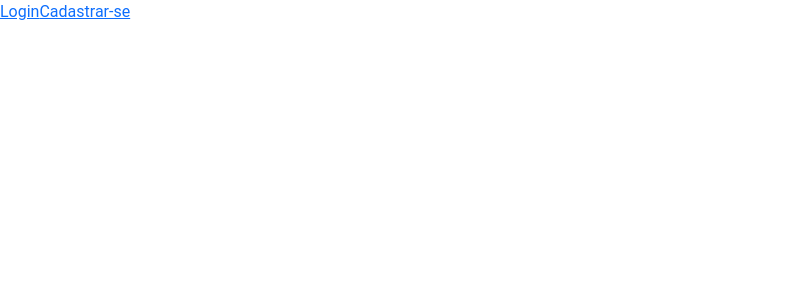
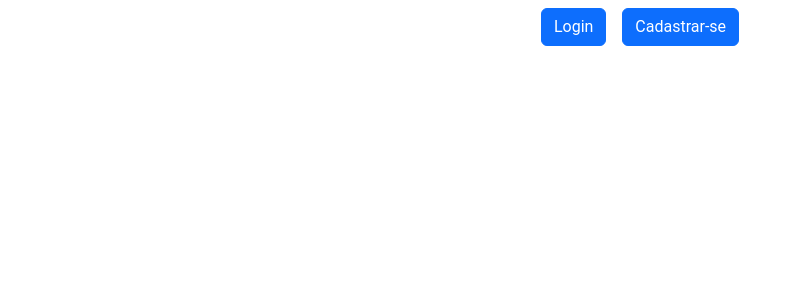
Before and after one commit to gabrielca-code/LifesTask_React-Spring, a React (Vite) app: page / in a window 1280 px wide. Shown: the top 300 px of the page, without its empty margins (0-802 px from the left). Built offline with nearby package versions, Linux system fonts and the light colour scheme.

Commit message:
feat: botões tela de login ajustados

```diff
--- a/src/App.jsx
+++ b/src/App.jsx
@@ -4,7 +4,7 @@
 import RootPage from './pages/tarefas';
 import Login from './pages/login';
 import CadastrarUsuario from './pages/cadastrarUsuario';
-import Home from './home';
+import Home from './pages/home';
 
 function App() {
   return (
--- a/src/home/index.jsx
+++ /dev/null
@@ -1,13 +0,0 @@
-import React from 'react'
-import { Link } from 'react-router-dom';
-
-const Home = () => {
-  return (
-    <div>
-      <Link to="/login">Login</Link>
-      <Link to="/cadastrarUsuario">Cadastrar-se</Link>
-    </div>
-  )
-}
-
-export default Home;
--- /dev/null
+++ b/src/pages/home/index.jsx
@@ -0,0 +1,13 @@
+import React from 'react'
+import { Link } from 'react-router-dom';
+
+const Home = () => {
+  return (
+    <div class="container d-flex justify-content-center">
+      <Link class="btn btn-primary m-2" to="/login">Login</Link>
+      <Link class="btn btn-primary m-2" to="/cadastrarUsuario">Cadastrar-se</Link>
+    </div>
+  )
+}
+
+export default Home;
```
